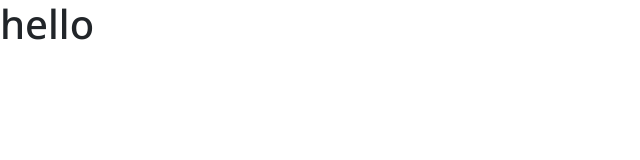
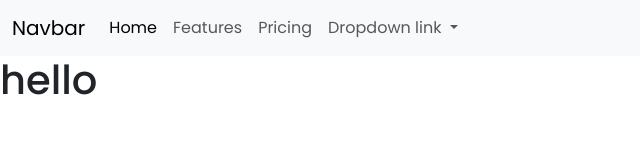
Before and after one commit to sazzadhossainapple/toureest, a plain HTML site: page index.html in a window 1280 px wide. Shown: the whole page, without its empty margins (0-640 px from the left). Drawn offline with nearby package versions, Linux system fonts and the light colour scheme.

Commit message:
header added:

```diff
--- a/css/style.css
+++ b/css/style.css
@@ -1,21 +1,16 @@
-@import url('https://fonts.googleapis.com/css2?family=Noto+Sans:wght@400;500;600;700;900&display=swap');
-
+@import url('https://fonts.googleapis.com/css2?family=Poppins:ital,wght@0,400;0,500;0,600;0,700;0,800;0,900;1,500;1,700&display=swap');
 /*================== theme color ==================*/
 :root {
     /*color*/
-    --primary-color: #198754;
-    --secondary-color: #0d914610;
-    --primary-color-title: #1d4943;
-    --secondary-color-title: #333333;
-    --text-color-title: #212529;
-    --basic-text-color: #606268;
-    --nav-text-color: #212121;
+    --primary-color: #1c3c6b;
+    --secondary-color: #fccd03;
+    --text-color: #2b2b2b;
 
     /*size*/
-    --banner-title-size: 24px;
-    --section-title2-size: 30px;
-    --text-tittle-size: 20px;
-    --text-size: 14px;
+
+    --text-tittle-size: 35px;
+    --text-tittle2--size: 35px;
+    --text-size: 20px;
 }
 
 * {
@@ -25,7 +20,7 @@
 }
 
 body {
-    font-family: 'Noto Sans', sans-serif;
+    font-family: 'Poppins', sans-serif;
     overflow-x: hidden;
 }
 
--- a/index.html
+++ b/index.html
@@ -32,11 +32,79 @@
         <!-- custom css link -->
         <link rel="stylesheet" href="./css/style.css" />
 
-        <title>BFSA</title>
+        <title>Toureest</title>
     </head>
 
     <body>
-        <header class=""></header>
+        <!-- header start -->
+        <header class="">
+            <nav class="navbar navbar-expand-lg bg-body-tertiary">
+                <div class="container-fluid">
+                    <a class="navbar-brand" href="#">Navbar</a>
+                    <button
+                        class="navbar-toggler"
+                        type="button"
+                        data-bs-toggle="collapse"
+                        data-bs-target="#navbarNavDropdown"
+                        aria-controls="navbarNavDropdown"
+                        aria-expanded="false"
+                        aria-label="Toggle navigation"
+                    >
+                        <span class="navbar-toggler-icon"></span>
+                    </button>
+                    <div
+                        class="collapse navbar-collapse"
+                        id="navbarNavDropdown"
+                    >
+                        <ul class="navbar-nav">
+                            <li class="nav-item">
+                                <a
+                                    class="nav-link active"
+                                    aria-current="page"
+                                    href="#"
+                                    >Home</a
+                                >
+                            </li>
+                            <li class="nav-item">
+                                <a class="nav-link" href="#">Features</a>
+                            </li>
+                            <li class="nav-item">
+                                <a class="nav-link" href="#">Pricing</a>
+                            </li>
+                            <li class="nav-item dropdown">
+                                <a
+                                    class="nav-link dropdown-toggle"
+                                    href="#"
+                                    role="button"
+                                    data-bs-toggle="dropdown"
+                                    aria-expanded="false"
+                                >
+                                    Dropdown link
+                                </a>
+                                <ul class="dropdown-menu">
+                                    <li>
+                                        <a class="dropdown-item" href="#"
+                                            >Action</a
+                                        >
+                                    </li>
+                                    <li>
+                                        <a class="dropdown-item" href="#"
+                                            >Another action</a
+                                        >
+                                    </li>
+                                    <li>
+                                        <a class="dropdown-item" href="#"
+                                            >Something else here</a
+                                        >
+                                    </li>
+                                </ul>
+                            </li>
+                        </ul>
+                    </div>
+                </div>
+            </nav>
+        </header>
+        <!-- header end -->
 
         <main>
             <h1>hello</h1>
```
Also changed, not shown: assets/image/Banner/Banner.png (added), assets/image/logo/toureest_logo.png (added), 1 other file.
